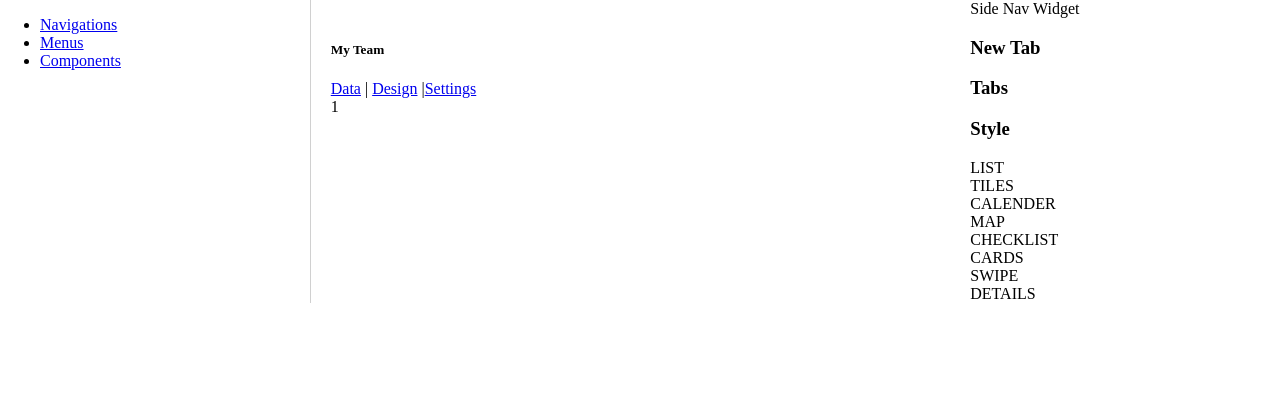
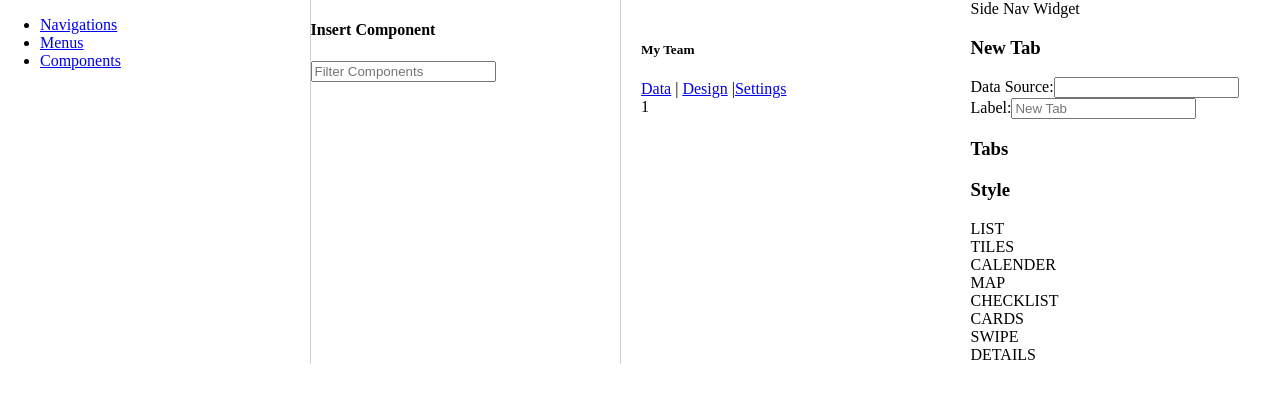
Before and after one commit to kalburgimanjunath/react-glide, a React (Create React App) app: page /details/1 in a window 1280 px wide. Shown: the top 398 px of the page. Built offline with nearby package versions, Linux system fonts and the light colour scheme.

Commit message:
3 files modified, 1 added

```diff
--- /dev/null
+++ b/src/components/InsertComponents.js
@@ -0,0 +1,38 @@
+import React from 'react';
+import Widgets from './Widgets';
+export default function InsertComponents() {
+  const components = [
+    {
+      layouts: [],
+    },
+    {
+      text: [],
+    },
+    {
+      buttons: [],
+    },
+    {
+      entryfields: [],
+    },
+    {
+      pickers: [],
+    },
+    {
+      lists: [],
+    },
+    {
+      media: [],
+    },
+    {
+      charts: [],
+    },
+  ];
+  return (
+    <div style={{ flex: 1, borderRight: '1px solid #d0d0d0' }}>
+      <h4>Insert Component</h4>
+      <input type="text" placeholder="Filter Components" />
+      {/* component list */}
+      <Widgets title={components.text} />
+    </div>
+  );
+}
--- a/src/components/Widgets.js
+++ b/src/components/Widgets.js
@@ -1,9 +1,9 @@
 import React from 'react';
-export default function Widgets({ title, style, tab }) {
+export default function Widgets({ title, style, children }) {
   return (
     <div>
       <h3>{title}</h3>
-      {tab}
+      {children}
       {style &&
         style.map((item) => {
           return <div>{item.toUpperCase()}</div>;
--- a/src/components/index.js
+++ b/src/components/index.js
@@ -1,4 +1,6 @@
 import Sidebar from './Sidebar';
 import Main from './Main';
 import Widgets from './Widgets';
-export { Sidebar, Main, Widgets };
+import Blubs from './Blubs';
+import InsertComponents from './InsertComponents';
+export { Sidebar, Main, Widgets, Blubs, InsertComponents };
--- a/src/pages/Projects.js
+++ b/src/pages/Projects.js
@@ -1,5 +1,5 @@
 import React from 'react';
-import { Sidebar, Main, Widgets } from '../components/';
+import { Sidebar, Main, Widgets, InsertComponents } from '../components/';
 import { useParams, Link } from 'react-router-dom';
 export default function Projects() {
   const { id } = useParams();
@@ -17,7 +17,8 @@ export default function Projects() {
   return (
     <div style={{ display: 'flex' }}>
       <Sidebar menuitems={menuitems} />
-      <div style={{ flex: 2, padding: 20 }}>
+      <InsertComponents />
+      <div style={{ flex: 1, padding: 20 }}>
         <h5>My Team</h5>
         <div>
           <Link to="">Data</Link> | <Link to="">Design</Link> |
@@ -27,7 +28,16 @@ export default function Projects() {
       </div>
       <div style={{ flex: 1 }}>
         Side Nav Widget
-        <Widgets title="New Tab" />
+        <Widgets title="New Tab">
+          <div>
+            Data Source:
+            <input type="text" />
+          </div>
+          <div>
+            Label:
+            <input type="text" placeholder="New Tab" />
+          </div>
+        </Widgets>
         <Widgets title="Tabs" />
         <Widgets title="Style" style={style} />
       </div>
```
